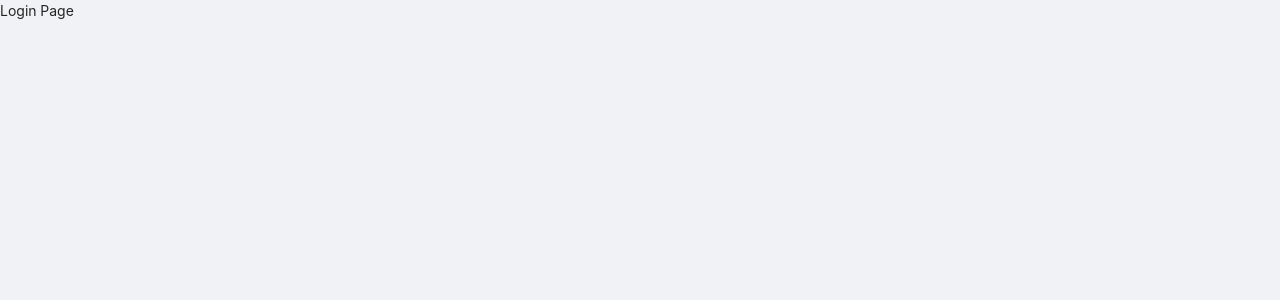
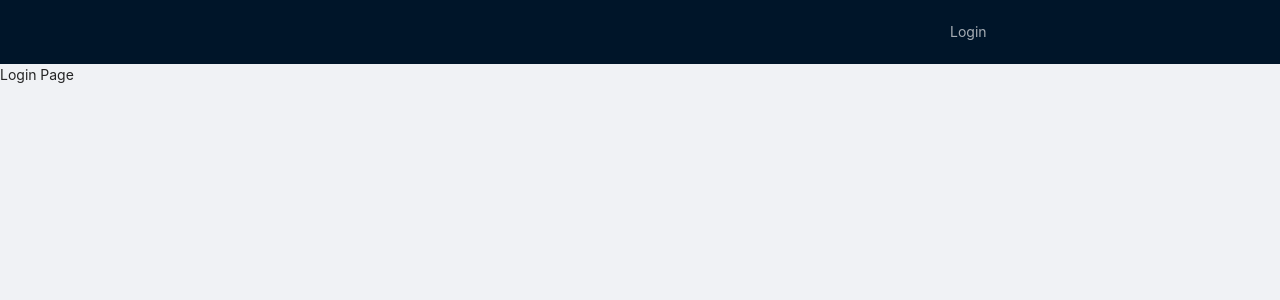
Before and after one commit to aliaks10/calendar, a React (Create React App) app: page /login in a window 1280 px wide. Shown: the top 300 px of the page. Built offline with nearby package versions, Linux system fonts and the light colour scheme.

Commit message:
created NavBar component, added it to AppRouter

```diff
--- a/src/App.css
+++ b/src/App.css
@@ -7,3 +7,7 @@ body {
 .mt-30 {
     margin-top: 30px;
 }
+
+.menu {
+    flex-basis: 300px;
+}
--- a/src/components/AppRouter.tsx
+++ b/src/components/AppRouter.tsx
@@ -7,10 +7,12 @@ import {Layout} from "antd";
 import RequireAuth from "./RequireAuth";
 import PathConstants from "../constants/PathConstants";
 import NotFoundPage from "./pages/NotFoundPage";
+import NavBar from "./NavBar";
 
 const AppRouter: FC = () => {
     return (
         <>
+            <NavBar />
             <Layout>
                 <Routes>
                     <Route path="/" element={<Navigate to={`/${PathConstants.LOGIN}`} replace/>}/>
--- /dev/null
+++ b/src/components/NavBar.tsx
@@ -0,0 +1,34 @@
+import React, {FC} from 'react';
+import {Layout, Menu, Row} from "antd";
+import {Link} from "react-router-dom";
+import PathConstants from "../constants/PathConstants";
+
+const NavBar: FC = () => {
+    const isAuth = false;
+
+    return (
+        <Layout.Header>
+            <Row justify="end">
+                <Menu className="menu" theme="dark" mode="horizontal" selectable={false}>
+                    {
+                        isAuth ?
+                            <>
+                                <Menu.Item key={1}>
+                                    <Link to={PathConstants.CALENDAR}>Calendar</Link>
+                                </Menu.Item>
+                                < Menu.Item key={2}>
+                                    < div> Sign out</div>
+                                </Menu.Item>
+                            </>
+                            :
+                            <Menu.Item key={3}>
+                                <Link to={PathConstants.LOGIN}>Login</Link>
+                            </Menu.Item>
+                    }
+                </Menu>
+            </Row>
+        </Layout.Header>
+    );
+};
+
+export default NavBar;
```
